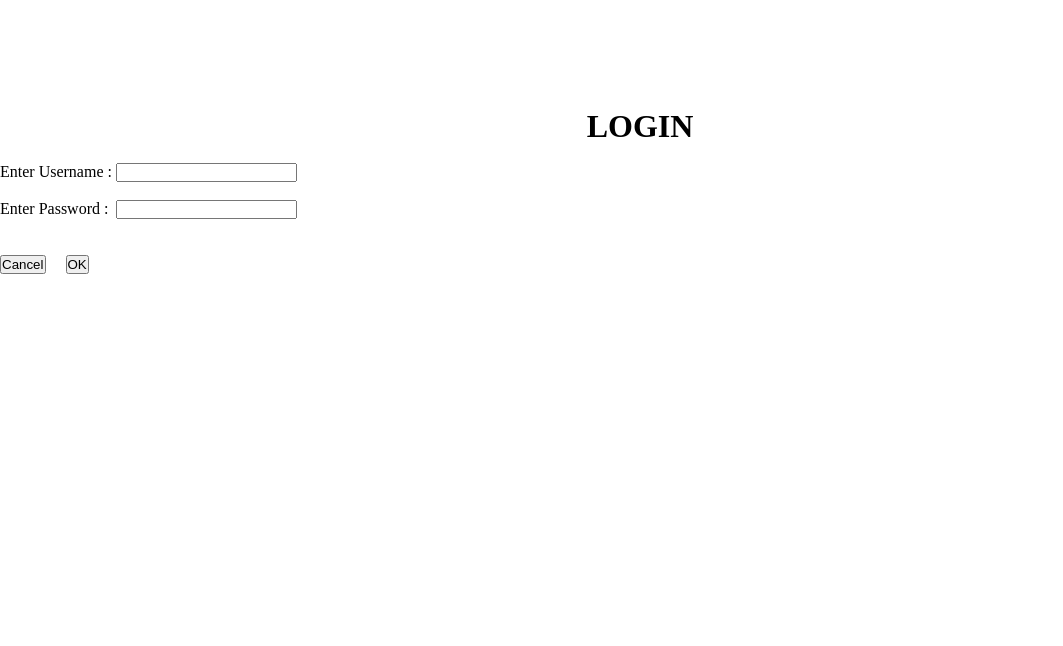
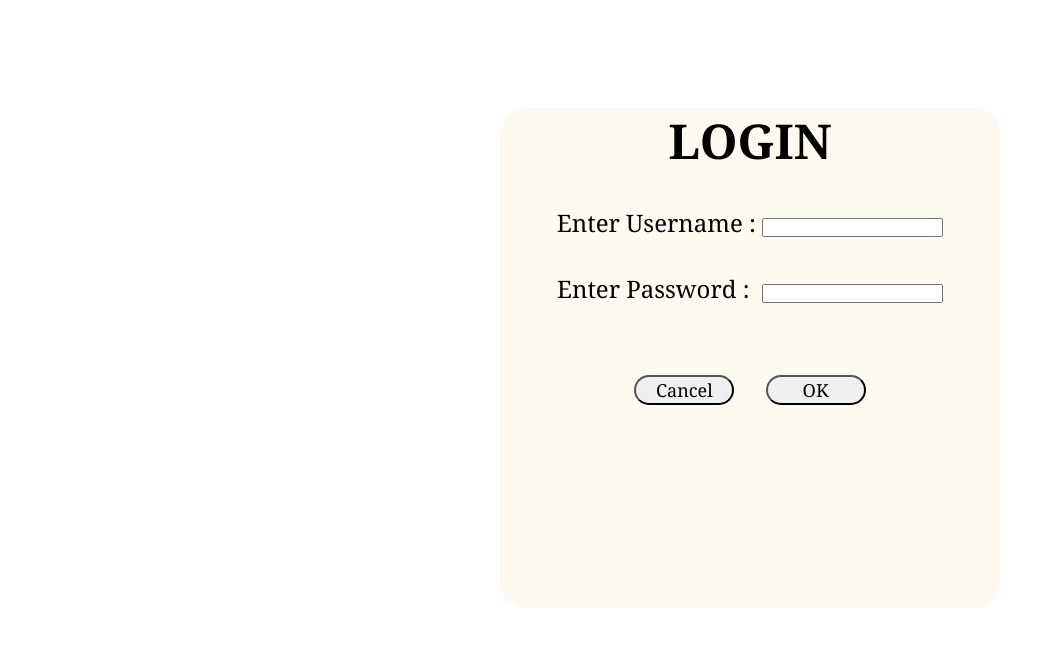
Before and after one commit to Poonam-13/Food-Restaurant, a plain HTML site: page login.html in a window 1280 px wide. Shown: the whole page, without its empty margins (0-1063 px from the left). Drawn offline with Linux system fonts and the light colour scheme.

Commit message:
Update style.css

```diff
--- a/css/style.css
+++ b/css/style.css
@@ -242,3 +242,26 @@ footer{
 .center{
     text-align: center;
 }
+form
+{
+    text-align: center;
+}
+#login form
+{
+    width:500px;
+    height:500px;
+    border:2px;
+    border-radius:25px;
+    background-color:floralwhite;
+    margin-left:500px;
+    font-size:24px;
+    font-family:Cambria, Cochin, Georgia, Times, 'Times New Roman', serif;
+}
+form input[type="submit"],input[type="reset"]
+{
+    border-radius:15px;
+    width:100px;
+    height:30px;
+    font-size:large;
+    font-family:Cambria, Cochin, Georgia, Times, 'Times New Roman', serif;
+}
```
